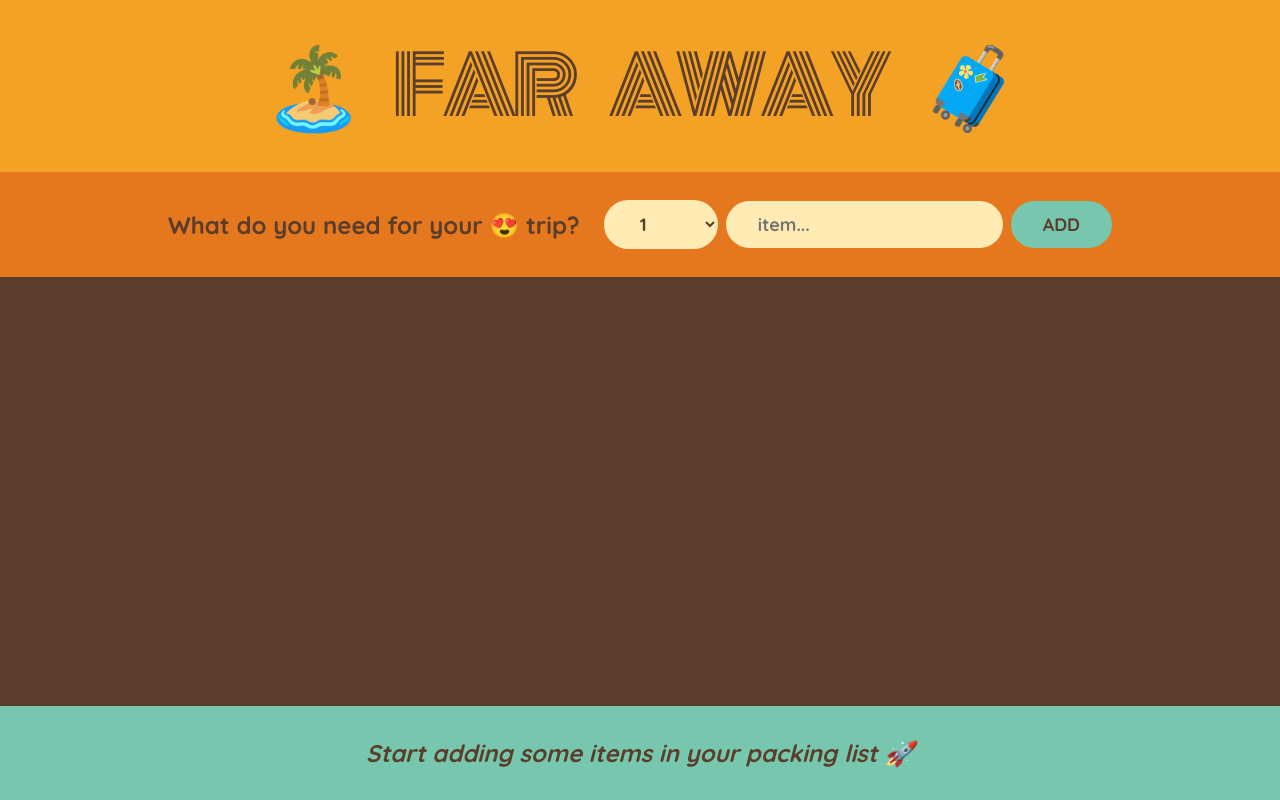
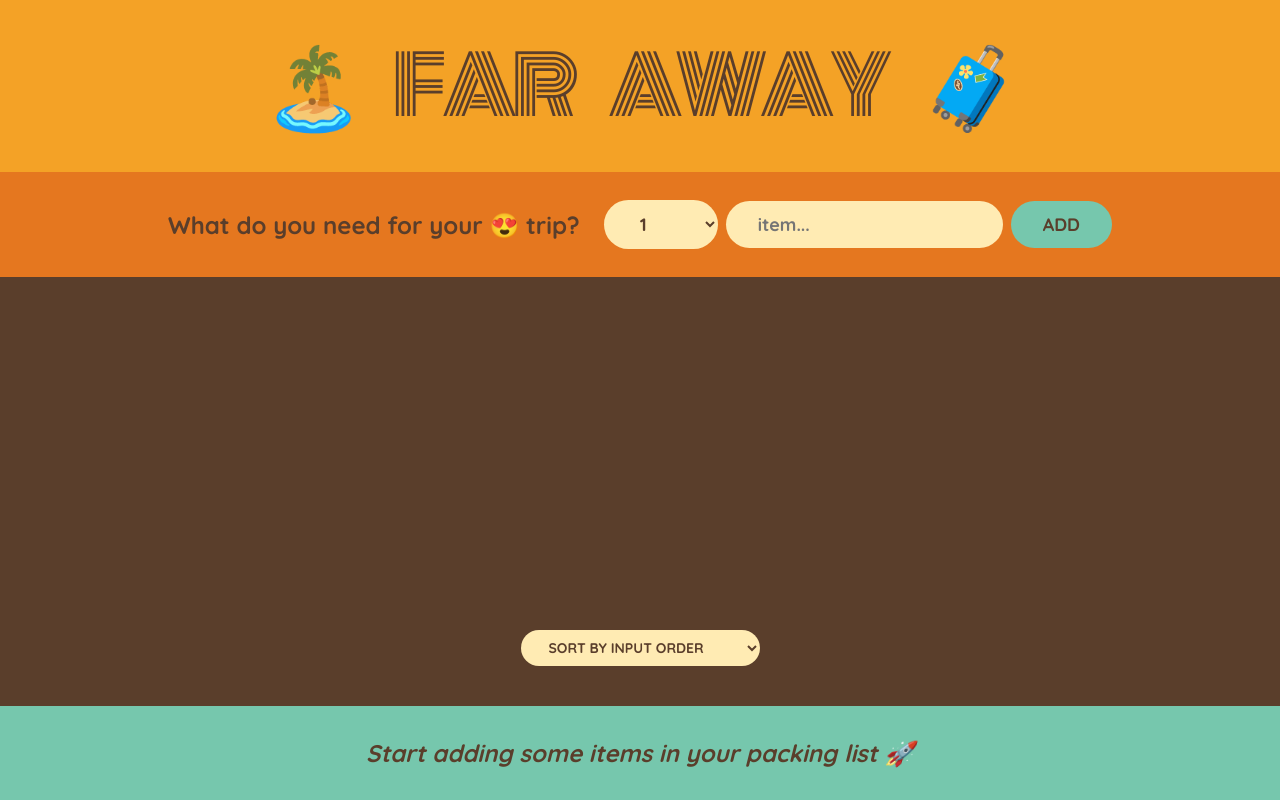
Before and after one commit to mohamuhsin/travel-list, a React (Vite) app: page / in a window 1280 px wide. Built offline with nearby package versions, Linux system fonts and the light colour scheme.

Commit message:
sorted items

```diff
--- a/src/components/Packing.jsx
+++ b/src/components/Packing.jsx
@@ -1,7 +1,7 @@
 /* eslint-disable react/prop-types */
 import PackingList from "./PackingList";
 import { TravelContext } from "../store/TravelContext";
-import { useContext } from "react";
+import { useContext, useState } from "react";
 
 // const initialItems = [
 //     { id: 1, description: "Passports", quantity: 2, packed: true },
@@ -10,13 +10,45 @@
 
 export default function Packaging() {
     const travelCtx = useContext(TravelContext);
+
+    const [sortBy, setSortBy] = useState("input");
+    function handleSort(event) {
+        setSortBy(event.target.value);
+    }
+
+    let sortedItems;
+
+    if (sortBy === "input") {
+        sortedItems = travelCtx.items;
+    }
+
+    if (sortBy === "description") {
+        sortedItems = travelCtx.items
+            .slice()
+            .sort((a, b) => a.description.localeCompare(b.description));
+    }
+
+    if (sortBy === "packed") {
+        sortedItems = travelCtx.items
+            .slice()
+            .sort((a, b) => Number(a.packed) - Number(b.packed));
+    }
+
     return (
         <div className="list">
             <ul>
-                {travelCtx.items.map((item) => (
+                {sortedItems.map((item) => (
                     <PackingList item={item} key={item.id} />
                 ))}
             </ul>
+
+            <div className="actions">
+                <select value={sortBy} onChange={handleSort}>
+                    <option value="input">Sort By Input Order</option>
+                    <option value="description">Sort By Description</option>
+                    <option value="packed">Sort By Packed Status</option>
+                </select>
+            </div>
         </div>
     );
 }
```
